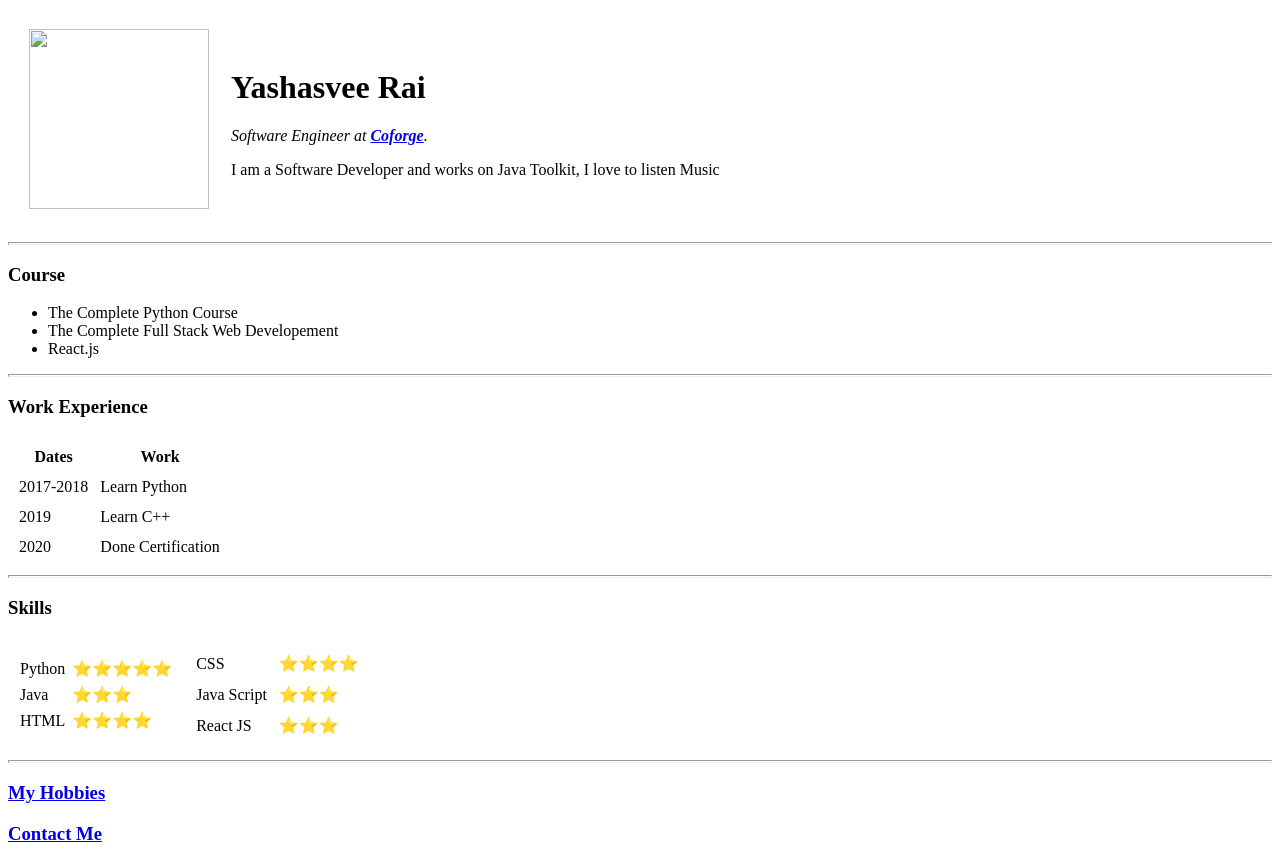
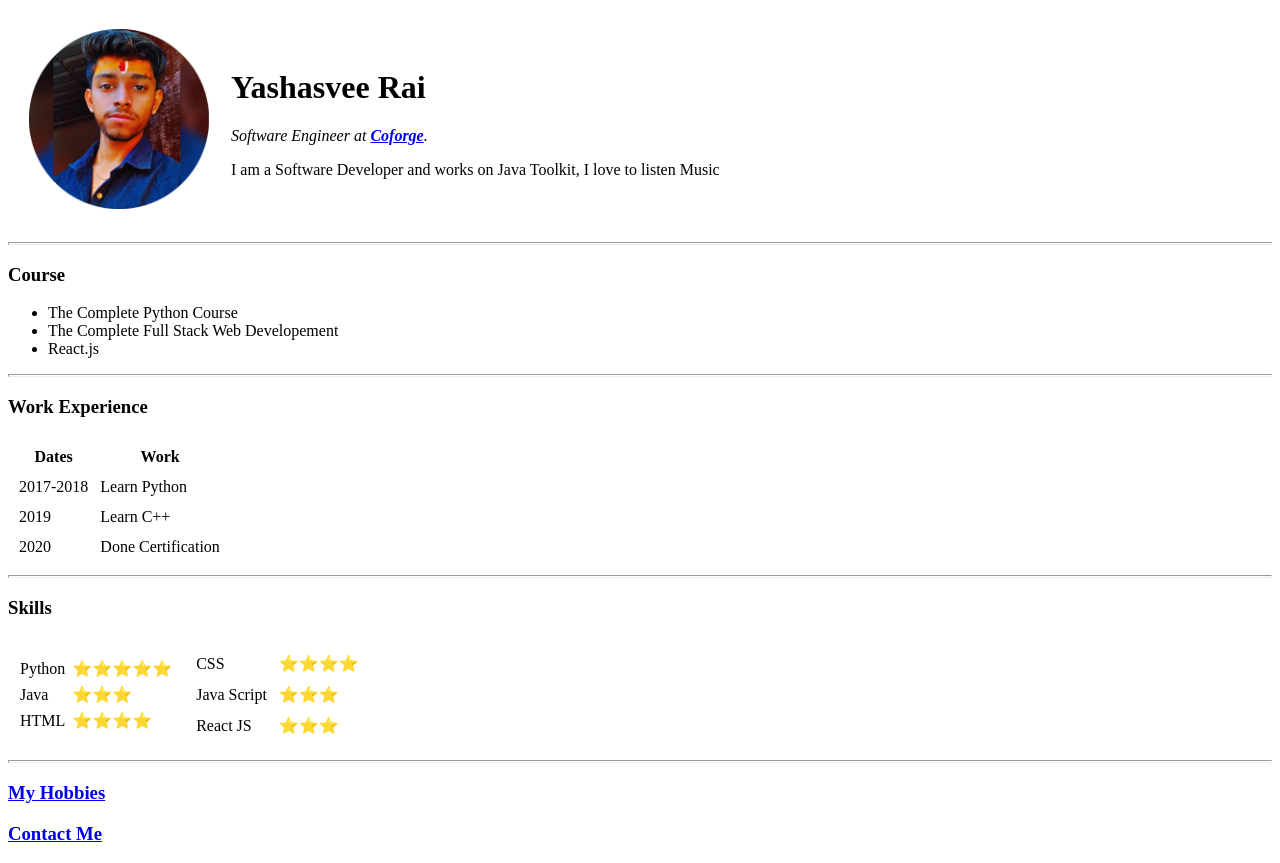
Before and after one commit to Y4SH4SVEE/cv, a plain HTML site: page index.html in a window 1280 px wide. Drawn offline with Linux system fonts and the light colour scheme.

Commit message:
Update index.html
Signed-off-by: Yashasvee Rai <55828113+Y4SH4SVEE@users.noreply.github.com>

```diff
--- a/index.html
+++ b/index.html
@@ -11,7 +11,7 @@
 <body>
     <table cellspacing="20">
         <tr>
-            <td><img src="images/Yash Profile.png" alt="" width="180px" height="180px"></td>
+            <td><img src="Yash Profile.png" alt="" width="180px" height="180px"></td>
             <td>
                 <h1>Yashasvee Rai</h1>
                 <p><em>Software Engineer at <strong><a href="https://www.coforge.com/">Coforge</a></strong>.</em></p>
```
